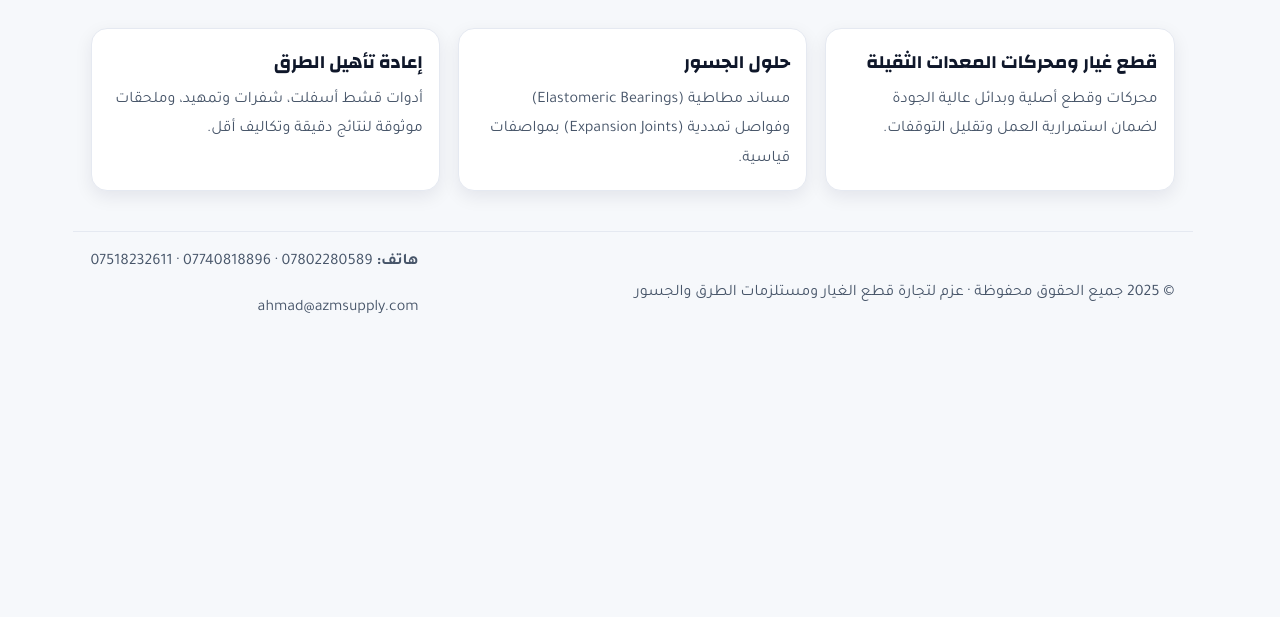
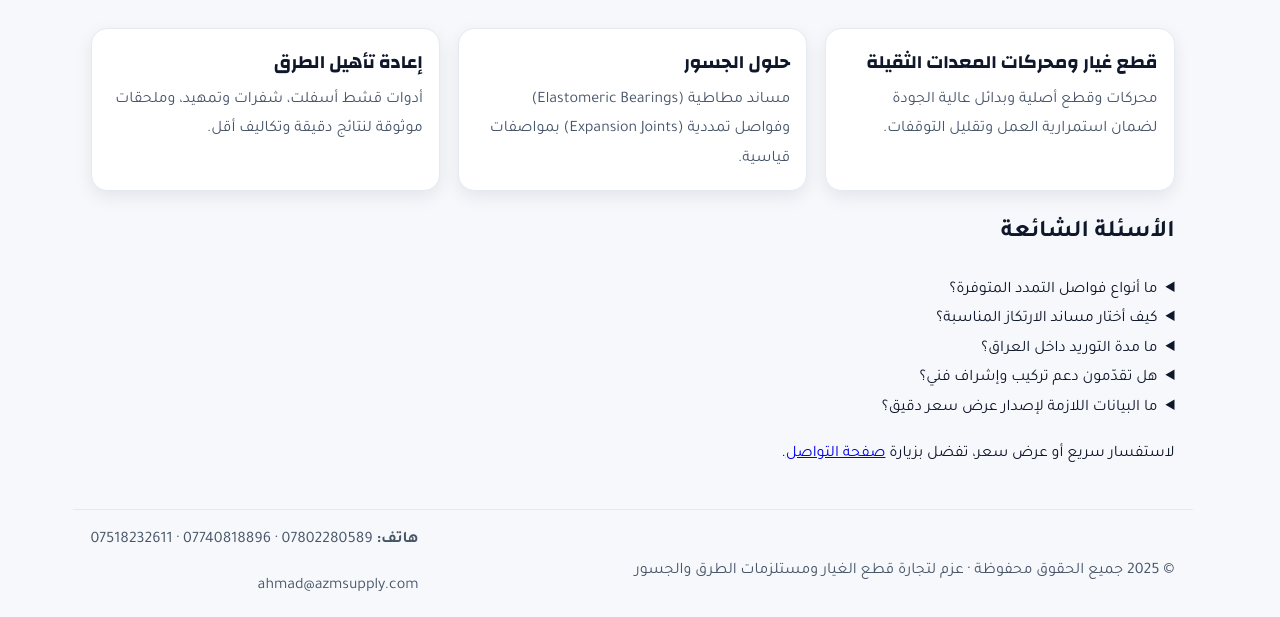
Before and after one commit to kami-okami/azm-website, a Flask app: page / in a window 1280 px wide. Shown: the part 1466-2083 px from the top of the page. Before the commit the page ends 1779 px from the top, so only its background shows below. Run offline with Flask 3, Linux system fonts and the light colour scheme; data that the repository does not hold is empty.

Commit message:
SEO Step 6: add FAQ block to increase topical coverage and word count on homepage

```diff
--- a/templates/home.html
+++ b/templates/home.html
@@ -94,4 +94,56 @@
     <p>أدوات قشط أسفلت، شفرات وتمهيد، وملحقات موثوقة لنتائج دقيقة وتكاليف أقل.</p>
   </div>
 </section>
+
+<!-- FAQ block to increase topical coverage -->
+<section class="faq" aria-label="الأسئلة الشائعة">
+  <h2>الأسئلة الشائعة</h2>
+
+  <details>
+    <summary>ما أنواع فواصل التمدد المتوفرة؟</summary>
+    <p>
+      نوفر حلول <strong>فواصل التمدد</strong> للجسور بمستويات حركة مختلفة وفق المواصفات
+      الفنية الشائعة. نساعدكم في اختيار النظام المناسب حسب طول الفتحة وظروف الموقع،
+      مع توفير ملحقات التثبيت وإرشادات التركيب.
+    </p>
+  </details>
+
+  <details>
+    <summary>كيف أختار مساند الارتكاز المناسبة؟</summary>
+    <p>
+      اختيار <strong>المساند المطاطية</strong> يعتمد على الأحمال، التشوهات الحرارية،
+      والقيود الإنشائية. نراجع الرسومات ونعتمد المقاسات وفق المواصفة المطلوبة لضمان
+      الأداء والاستدامة وتقليل الصيانة.
+    </p>
+  </details>
+
+  <details>
+    <summary>ما مدة التوريد داخل العراق؟</summary>
+    <p>
+      للأصناف المتوفرة عادةً 3–7 أيام عمل حسب المحافظة والكمية. تتوفر خيارات أسرع
+      للمشاريع الحرجة، ونوضح زمن التوريد عند تأكيد الطلب.
+    </p>
+  </details>
+
+  <details>
+    <summary>هل تقدّمون دعم تركيب وإشراف فني؟</summary>
+    <p>
+      نعم، نوفر إرشادات تركيب مفصلة وملاحظات فنية، ويمكننا ربطكم بمقاولين مختصين
+      عند الحاجة لضمان التنفيذ السليم وتقليل المخاطر.
+    </p>
+  </details>
+
+  <details>
+    <summary>ما البيانات اللازمة لإصدار عرض سعر دقيق؟</summary>
+    <p>
+      رسومات أو مخططات، المواصفة المطلوبة، المقاسات، الكميات، المحافظة، وأي شروط خاصة
+      بالموقع. إرسال هذه البيانات يسهل تقديم سعر ومدة توريد واقعيين.
+    </p>
+  </details>
+
+  <p>
+    لاستفسار سريع أو عرض سعر، تفضل بزيارة
+    <a href="{{ url_for('contact') }}?subject=استفسار%20FAQ">صفحة التواصل</a>.
+  </p>
+</section>
 {% endblock %}
```
